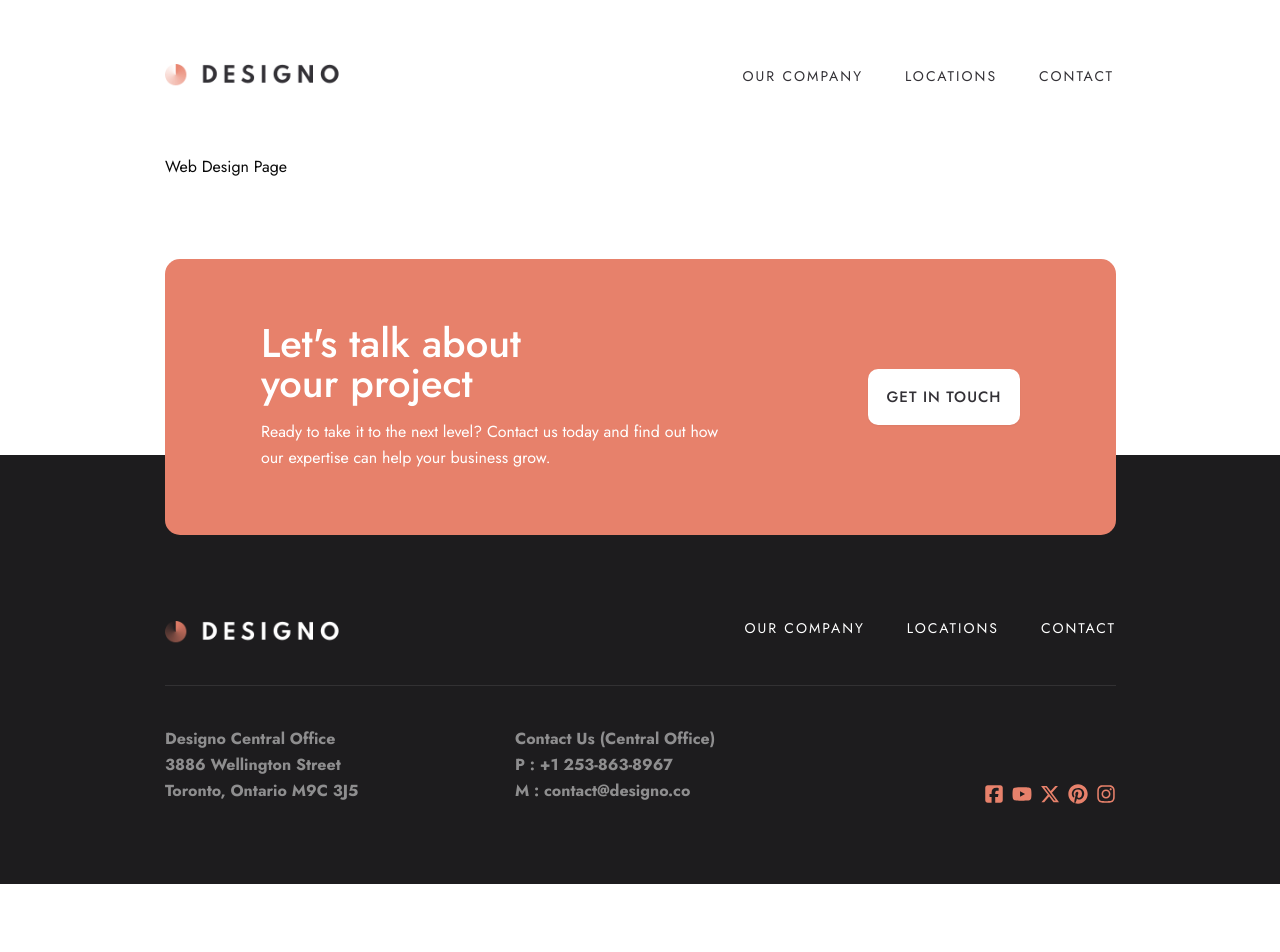
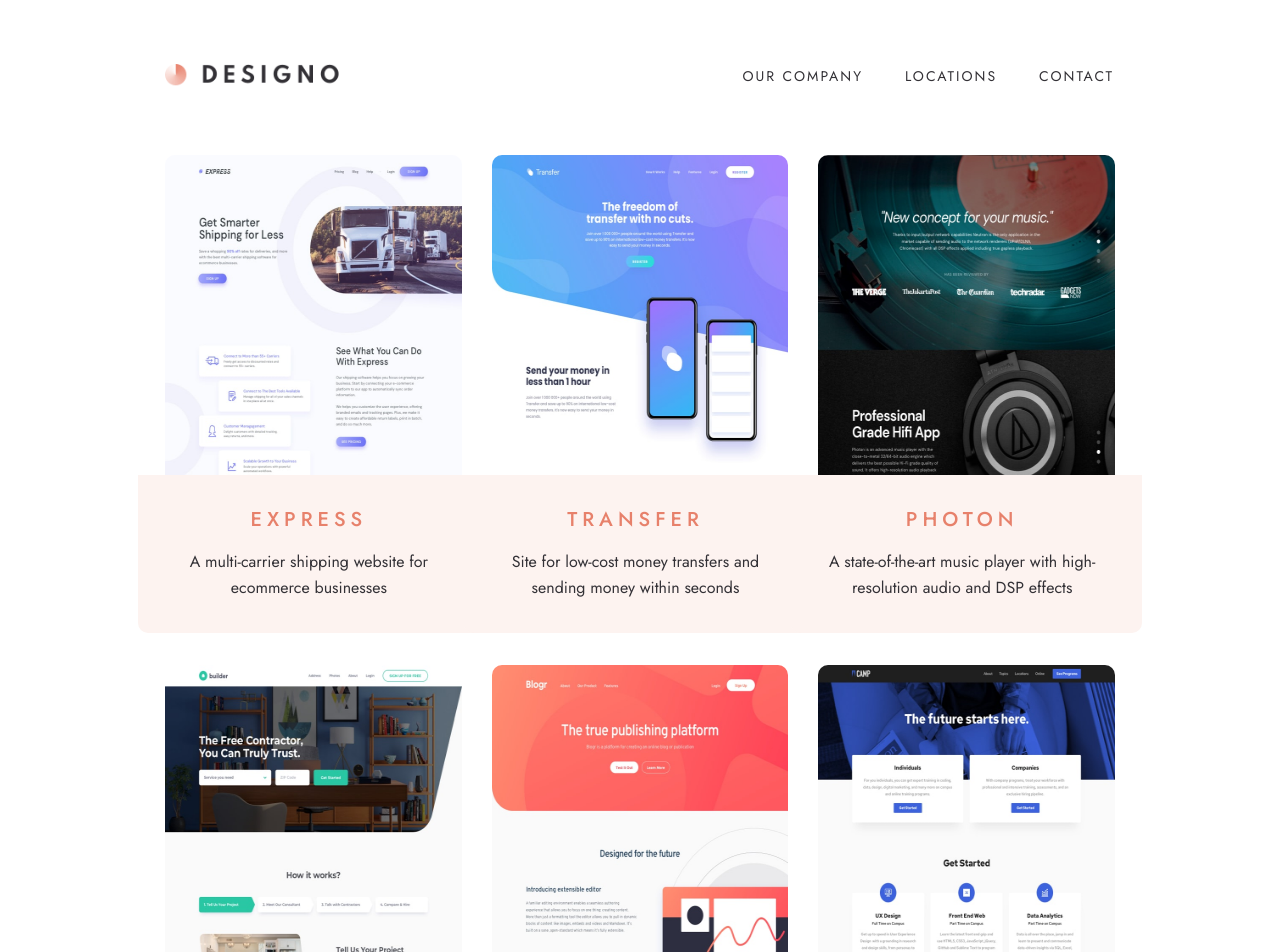
Before and after one commit to Youmnaelzany/designo-multi-page-website-8-3, a Next.js app: page /web-design in a window 1280 px wide. Shown: the top 952 px of the page. Before the commit the page ends 884 px from the top, so only its background shows below. Built offline with nearby package versions, Linux system fonts and the light colour scheme.

Commit message:
Add design card components for App, Graphic, and Web Design pages

```diff
--- a/src/app/app-design/page.tsx
+++ b/src/app/app-design/page.tsx
@@ -1,5 +1,9 @@
+import AppDesignCard from "@/components/main/appdesign-card";
+
 export default function AppDesign() {
-    return (
-      <main className="">App Design Page</main>
-    );
-  }
+  return (
+    <main className="">
+      <AppDesignCard />
+    </main>
+  );
+}
--- a/src/app/graphic-design/page.tsx
+++ b/src/app/graphic-design/page.tsx
@@ -1,5 +1,9 @@
+import GraphicDesignCard from "@/components/main/graphicdesign-card";
+
 export default function GraphicDesign() {
-    return (
-      <main className="">Graphic Design Page</main>
-    );
-  }
+  return (
+    <main className="">
+      <GraphicDesignCard />
+    </main>
+  );
+}
--- a/src/app/web-design/page.tsx
+++ b/src/app/web-design/page.tsx
@@ -1,5 +1,9 @@
+import WebDesignCard from "@/components/main/webdesign-card";
+
 export default function WebDesign() {
-    return (
-      <main className="">Web Design Page</main>
-    );
-  }
+  return (
+    <main className="">
+      <WebDesignCard />
+    </main>
+  );
+}
--- /dev/null
+++ b/src/components/main/appdesign-card.tsx
@@ -0,0 +1,13 @@
+import Card from "./card";
+
+export default function AppDesignCard() {
+    return (
+        <section className="grid grid-cols-1 xl:grid-cols-3 items-center justify-center gap-y-10 sm:gap-y-8 xl:gap-x-[1.87rem] ">
+            <Card cardImg="/assets/app-design/desktop/image-airfilter.jpg" title="Airfilter" description="  Solving the problem of poor indoor air quality by filtering the air" />
+            <Card cardImg="/assets/app-design/desktop/image-eyecam.jpg" title="Eyecam" description="  Product that lets you edit your favorite photos and videos at any time" />
+            <Card cardImg="/assets/app-design/desktop/image-faceit.jpg" title="Faceit" description="  Get to meet your favorite internet superstar with the faceit app" />
+            <Card cardImg="/assets/app-design/desktop/image-todo.jpg" title="Todo" description="  A todo app that features cloud sync with light and dark mode" />
+            <Card cardImg="/assets/app-design/desktop/image-loopstudios.jpg" title="Loopstudios" description="  A VR experience app made for Loopstudios" />
+        </section>
+    );
+}
--- /dev/null
+++ b/src/components/main/card.tsx
@@ -0,0 +1,21 @@
+import Image from "next/image";
+
+interface CardProps {
+    cardImg: string;
+    title: string;
+    description: string;
+}
+
+export default function Card({ cardImg, title, description }: CardProps) {
+    return (
+        <div className="flex flex-col items-center justify-center sm:flex-row xl:flex-col ">
+            <div className="">
+                <Image src={cardImg} alt={title} className="sm:w-[339px] sm:h-[310px] xl:w-[350px] xl:h-[320px] xl:rounded-t-lg sm:rounded-l-lg xl:rounded-bl-none rounded-t-lg sm:rounded-tr-none" width={327} height={320} />
+            </div>
+            <div className="group flex flex-col items-center justify-center text-center gap-y-4 px-[1.87rem] py-8 sm:gap-y-[0.92rem] sm:pb-[6.77rem] sm:pt-[6.81rem] sm:pl-8 sm:pr-[2.56rem] xl:gap-y-4 xl:py-8 hover:bg-[#E7816B] transition-colors duration-300 ease-in-out bg-[#FDF3F0] xl:rounded-b-lg sm:rounded-r-lg xl:rounded-tr-none rounded-b-lg sm:rounded-bl-none">
+                <h3 className="text-xl font-medium leading-[1.625rem] tracking-[0.3125rem] text-[#E7816B] uppercase w-[16.70038rem] sm:w-[17.3125rem]  group-hover:text-white xl:w-[17.40rem]">{title}</h3>
+                <p className="text-base font-normal leading-[1.625rem] text-[#333136] w-[16.70038rem] sm:w-[17.3125rem] xl:w-[16.875rem] group-hover:text-white">{description}</p>
+            </div>
+        </div>
+    )
+}
--- /dev/null
+++ b/src/components/main/graphicdesign-card.tsx
@@ -0,0 +1,11 @@
+import Card from "./card";
+
+export default function GraphicDesignCard() {
+    return (
+        <section className="grid grid-cols-1 xl:grid-cols-3 items-center justify-center gap-y-10 sm:gap-y-8 xl:gap-x-[1.87rem] ">
+            <Card cardImg="/assets/graphic-design/desktop/image-change.jpg" title="Tim Brown" description="A book cover designed for Tim Brown's new release, 'Change'" />
+            <Card cardImg="/assets/graphic-design/desktop/image-boxed-water.jpg" title="Boxed water" description="A simple packaging concept made for Boxed Water" />
+            <Card cardImg="/assets/graphic-design/desktop/image-science.jpg" title="Science!" description="A poster made in collaboration with the Federal Art Project" />
+        </section>
+    );
+}
--- /dev/null
+++ b/src/components/main/webdesign-card.tsx
@@ -0,0 +1,14 @@
+import Card from "./card";
+
+export default function WebDesignCard() {
+    return (
+        <section className="grid grid-cols-1 xl:grid-cols-3 items-center justify-center gap-y-10 sm:gap-y-8 xl:gap-x-[1.87rem] ">
+            <Card cardImg="/assets/web-design/desktop/image-express.jpg" title="Express" description="A multi-carrier shipping website for ecommerce businesses" />
+            <Card cardImg="/assets/web-design/desktop/image-transfer.jpg" title="Transfer" description="Site for low-cost money transfers and sending money within seconds" />
+            <Card cardImg="/assets/web-design/desktop/image-photon.jpg" title="Photon" description="A state-of-the-art music player with high-resolution audio and DSP effects" />
+            <Card cardImg="/assets/web-design/desktop/image-builder.jpg" title="Builder" description="Connects users with local contractors based on their location" />
+            <Card cardImg="/assets/web-design/desktop/image-blogr.jpg" title="Blogr" description="Blogr is a platform for creating an online blog or publication" />
+            <Card cardImg="/assets/web-design/desktop/image-camp.jpg" title="Camp" description="Get expert training in coding, data, design, and digital marketing" />
+        </section>
+    );
+}
```
